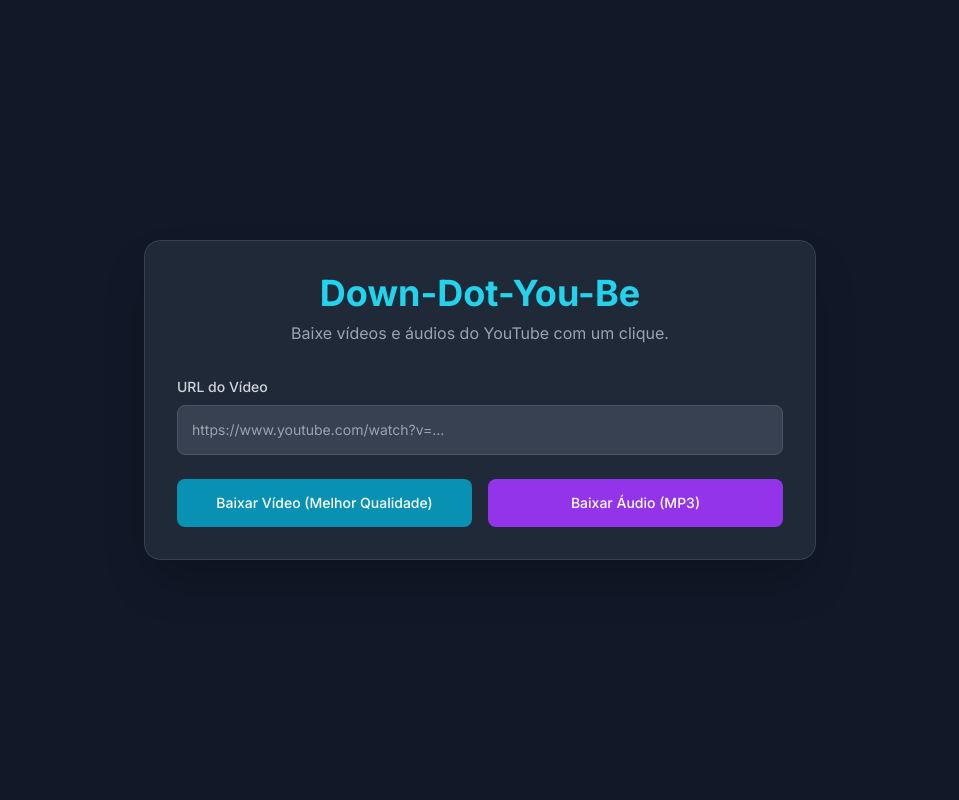
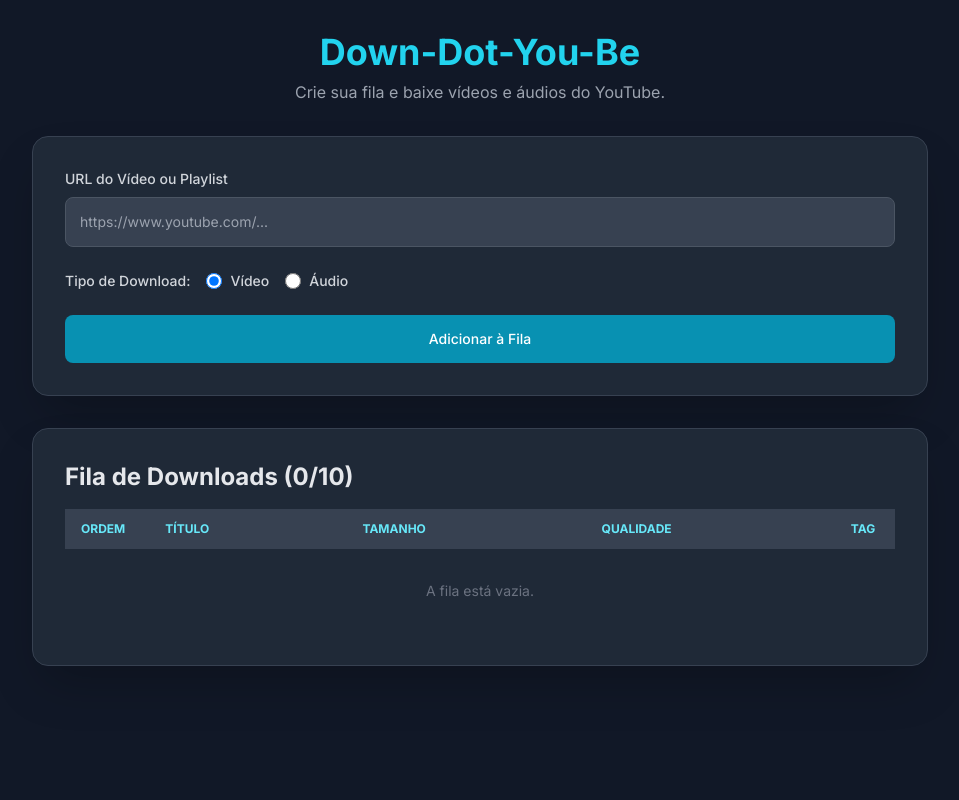
Before and after one commit to fb-brito/down-dot-you-be, a Flask app: page / in a window 1280 px wide. Shown: the whole page, without its empty margins (160-1119 px from the left). Run offline with Flask 3, Linux system fonts and the light colour scheme; some libraries are stand-ins or nearby versions.

Commit message:
projeto_concluido

```diff
--- a/app.py
+++ b/app.py
@@ -2,13 +2,13 @@
 import os
 import csv
 from datetime import datetime
-from flask import Flask, render_template, request, redirect, url_for, flash
+from flask import Flask, render_template, request, redirect, url_for, flash, session
 import yt_dlp
 
 # --- Configuração da Aplicação Flask ---
 app = Flask(__name__)
-# Chave secreta para usar mensagens flash
-app.secret_key = 'supersecretkey'
+# Chave secreta para usar mensagens flash e sessões
+app.secret_key = 'uma-chave-secreta-muito-forte'
 
 # --- Constantes de Diretório ---
 BASE_DIR = os.path.dirname(os.path.abspath(__file__))
@@ -19,27 +19,17 @@
 MASTER_LOG_FILE = os.path.join(LOGS_DIR, 'master_log.csv')
 
 # --- Funções de Lógica ---
-
 def create_initial_directories():
-    """Garante que a pasta principal de downloads exista."""
     os.makedirs(VIDEOS_DIR, exist_ok=True)
     os.makedirs(AUDIOS_DIR, exist_ok=True)
+    os.makedirs(LOGS_DIR, exist_ok=True)
 
-# Chamada da função para garantir que os diretórios sejam criados na inicialização
 create_initial_directories()
 
+# (Função log_master_record permanece a mesma)
 def log_master_record(video_info, operation_type, status, output_path):
-    """
-    Registra uma operação no arquivo de log mestre.
-    *** CORREÇÃO: Garante que o diretório de log exista antes de escrever. ***
-    """
-    # Garante que o diretório de logs exista
     os.makedirs(LOGS_DIR, exist_ok=True)
-
-    header = [
-        "timestamp", "video_id", "video_title",
-        "operation_type", "status", "output_file_path"
-    ]
+    header = ["timestamp", "video_id", "video_title", "operation_type", "status", "output_file_path"]
     log_entry = {
         "timestamp": datetime.now().strftime("%Y-%m-%d %H:%M:%S"),
         "video_id": video_info.get('id', 'N/A'),
@@ -48,7 +38,6 @@
         "status": status,
         "output_file_path": output_path
     }
-
     file_exists = os.path.isfile(MASTER_LOG_FILE)
     with open(MASTER_LOG_FILE, 'a', newline='', encoding='utf-8') as f:
         writer = csv.DictWriter(f, fieldnames=header, delimiter=';')
@@ -56,81 +45,135 @@
             writer.writeheader()
         writer.writerow(log_entry)
 
-def download_content(video_url, download_type):
-    """
-    Realiza o download de vídeo ou áudio do YouTube.
-    Retorna (True, info, path) em caso de sucesso ou (False, error_message, None) em caso de falha.
-    """
-    operation_type = "Download Inválido" # Valor padrão
+def get_video_info(video_url):
+    """Obtém informações do vídeo sem fazer o download."""
+    ydl_opts = {'quiet': True, 'noplaylist': False} # noplaylist=False para detectar playlists
+    with yt_dlp.YoutubeDL(ydl_opts) as ydl:
+        try:
+            info = ydl.extract_info(video_url, download=False)
+            return info
+        except Exception as e:
+            print(f"Erro ao obter informações do vídeo: {e}")
+            return None
+
+def download_video_item(video_url, download_type):
+    """Função de download para um único item, adaptada da original."""
+    # Lógica de download similar à função download_content anterior...
+    # (Esta função é uma simplificação para ser chamada pela rota de download da fila)
+    operation_type = "Download Inválido"
     try:
-        if download_type == 'video':
+        if 'audio' in download_type:
+            ydl_opts = {
+                'format': 'bestaudio/best',
+                'postprocessors': [{'key': 'FFmpegExtractAudio', 'preferredcodec': 'mp3', 'preferredquality': '192'}],
+                'outtmpl': os.path.join(AUDIOS_DIR, '%(title)s [%(id)s].%(ext)s'),
+                'noplaylist': 'playlist' not in download_type
+            }
+            operation_type = "Download de Áudio" if 'playlist' not in download_type else "Download de Playlist de Áudio"
+        else: # Vídeo
             ydl_opts = {
                 'format': 'bestvideo[ext=mp4]+bestaudio[ext=m4a]/best[ext=mp4]/best',
                 'outtmpl': os.path.join(VIDEOS_DIR, '%(title)s [%(id)s].%(ext)s'),
-                'quiet': False,
-                'noplaylist': True
+                'noplaylist': 'playlist' not in download_type
             }
-            operation_type = "Download de Vídeo"
-        elif download_type == 'audio':
-            ydl_opts = {
-                'format': 'bestaudio/best',
-                'postprocessors': [{
-                    'key': 'FFmpegExtractAudio',
-                    'preferredcodec': 'mp3',
-                    'preferredquality': '192',
-                }],
-                'outtmpl': os.path.join(AUDIOS_DIR, '%(title)s [%(id)s].%(ext)s'),
-                'quiet': False,
-                'noplaylist': True
-            }
-            operation_type = "Download de Áudio"
-        else:
-            return False, "Tipo de download inválido.", None
+            operation_type = "Download de Vídeo" if 'playlist' not in download_type else "Download de Playlist de Vídeo"
 
         with yt_dlp.YoutubeDL(ydl_opts) as ydl:
             info = ydl.extract_info(video_url, download=True)
-            filename = ydl.prepare_filename(info)
-            if download_type == 'audio':
-                 base, _ = os.path.splitext(filename)
-                 filename = base + '.mp3'
-
-        log_master_record(info, operation_type, "SUCCESS", filename)
-        return True, info, filename
+            log_master_record(info, operation_type, "SUCCESS", "")
 
     except Exception as e:
-        error_message = f"Erro ao processar o download: {str(e)}"
-        log_master_record({'id': 'N/A', 'title': 'Falha no Download'}, operation_type, "FAIL", error_message)
-        return False, error_message, None
+        log_master_record({'id': 'N/A', 'title': 'Falha no Download'}, operation_type, "FAIL", str(e))
+
 
 # --- Rotas da Aplicação ---
 
 @app.route('/')
 def index():
-    """Renderiza a página inicial."""
-    return render_template('index.html')
+    """Renderiza a página inicial e exibe a fila."""
+    # A fila agora é armazenada na sessão do usuário
+    if 'queue' not in session:
+        session['queue'] = []
+    return render_template('index.html', queue=session['queue'])
 
-@app.route('/download', methods=['POST'])
-def download():
-    """Processa a requisição de download do formulário."""
+@app.route('/add', methods=['POST'])
+def add_to_queue():
+    """Adiciona um item à fila de downloads."""
     video_url = request.form.get('url')
-    download_type = request.form.get('type')
+    download_type = request.form.get('type') # 'video' ou 'audio'
 
     if not video_url:
-        flash("Por favor, insira uma URL do YouTube.", "error")
+        flash("Por favor, insira uma URL.", "error")
         return redirect(url_for('index'))
 
-    success, result, path = download_content(video_url, download_type)
+    # Garante que a fila exista na sessão
+    if 'queue' not in session:
+        session['queue'] = []
 
-    if success:
-        title = result.get('title', 'desconhecido')
-        flash(f"Sucesso! '{title}' foi baixado.", "success")
+    # Impõe o limite de 10 itens
+    if len(session['queue']) >= 10:
+        flash("A fila de downloads está cheia (máx. 10 itens).", "error")
+        return redirect(url_for('index'))
+
+    info = get_video_info(video_url)
+    if not info:
+        flash("Não foi possível obter informações da URL fornecida.", "error")
+        return redirect(url_for('index'))
+
+    is_playlist = info.get('_type') == 'playlist'
+    final_download_type = f"playlist_{download_type}" if is_playlist else download_type
+
+    # Formata o tamanho do arquivo para exibição
+    filesize = info.get('filesize_approx')
+    if filesize:
+        filesize_mb = f"{filesize / 1024 / 1024:.2f} MB"
     else:
-        flash(f"Falha no download. Verifique o console para detalhes.", "error")
-        print(f"ERRO DETALHADO: {result}")
+        filesize_mb = "N/A" if not is_playlist else "Playlist"
+
+    queue_item = {
+        'url': video_url,
+        'title': info.get('title', 'Título desconhecido'),
+        'type': final_download_type, # ex: 'video', 'audio', 'playlist_video'
+        'quality': f"{info.get('height', 'Áudio')}p" if not 'audio' in final_download_type else 'MP3 192kbps',
+        'size': filesize_mb,
+    }
+
+    session['queue'].append(queue_item)
+    # Marca a sessão como modificada para garantir que seja salva
+    session.modified = True
+    flash(f"'{queue_item['title']}' adicionado à fila.", "success")
 
     return redirect(url_for('index'))
 
+@app.route('/download_queue', methods=['POST'])
+def download_queue():
+    """Inicia o processo de download de todos os itens na fila."""
+    if 'queue' not in session or not session['queue']:
+        flash("A fila está vazia. Nada para baixar.", "error")
+        return redirect(url_for('index'))
 
-# --- Execução da Aplicação ---
+    # O download real pode demorar. Em uma app real, usaríamos tarefas em background (Celery, etc)
+    # Para este exemplo, faremos o download sequencialmente.
+    queue_to_download = session['queue']
+
+    # Limpa a fila na sessão ANTES de começar a baixar
+    session['queue'] = []
+    session.modified = True
+
+    for item in queue_to_download:
+        print(f"Baixando: {item['title']}")
+        download_video_item(item['url'], item['type'])
+
+    flash("Downloads da fila concluídos!", "success")
+    return redirect(url_for('index'))
+
+@app.route('/clear_queue', methods=['POST'])
+def clear_queue():
+    """Limpa todos os itens da fila."""
+    session['queue'] = []
+    session.modified = True
+    flash("Fila de downloads limpa.", "info")
+    return redirect(url_for('index'))
+
 if __name__ == '__main__':
     app.run(debug=True)
--- a/links.txt
+++ b/links.txt
@@ -7,9 +7,11 @@
 
 Aplicação Flask: down-dot-you-be:
 https://gemini.google.com/app/9f6ba299f6c53313#:~:text=Abrir-,Aplica%C3%A7%C3%A3o%20Flask%3A%20down%2Ddot%2Dyou%2Dbe,-8%20de%20jun
+https://gemini.google.com/app/9f6ba299f6c53313#:~:text=implementar%20a%20fila.-,Aplica%C3%A7%C3%A3o%20Flask%20com%20Fila%20(app.py),-8%20de%20jun
 
 Interface Web: index.html:
 https://gemini.google.com/app/9f6ba299f6c53313#:~:text=Abrir-,Interface%20Web%3A%20index.html,-8%20de%20jun
+https://gemini.google.com/app/9f6ba299f6c53313#:~:text=Abrir-,Interface%20com%20Fila%20(index.html),-8%20de%20jun
 
 Dependências: requirements.txt:
 https://gemini.google.com/app/9f6ba299f6c53313#:~:text=Abrir-,Depend%C3%AAncias%3A%20requirements.txt,-8%20de%20jun
--- a/templates/index.html
+++ b/templates/index.html
@@ -4,19 +4,12 @@
 <head>
     <meta charset="UTF-8">
     <meta name="viewport" content="width=device-width, initial-scale=1.0">
-    <title>Down-Dot-You-Be</title>
-    <!-- Tailwind CSS para estilização rápida e moderna -->
+    <title>Down-Dot-You-Be - Fila de Downloads</title>
     <script src="https://cdn.tailwindcss.com"></script>
-    <link rel="preconnect" href="https://fonts.googleapis.com">
-    <link rel="preconnect" href="https://fonts.gstatic.com" crossorigin>
     <link href="https://fonts.googleapis.com/css2?family=Inter:wght@400;500;600;700&display=swap" rel="stylesheet">
     <style>
-        body {
-            font-family: 'Inter', sans-serif;
-        }
-        .flash-message {
-            animation: fadeInOut 5s forwards;
-        }
+        body { font-family: 'Inter', sans-serif; }
+        .flash-message { animation: fadeInOut 5s forwards; }
         @keyframes fadeInOut {
             0% { opacity: 0; transform: translateY(-20px); }
             10% { opacity: 1; transform: translateY(0); }
@@ -25,44 +18,111 @@
         }
     </style>
 </head>
-<body class="bg-gray-900 text-white flex items-center justify-center min-h-screen">
+<body class="bg-gray-900 text-white min-h-screen p-4 sm:p-8">
 
-    <div class="absolute top-5 right-5 space-y-3 w-full max-w-sm">
-        <!-- Mensagens Flash (Alertas) -->
+    <!-- Container de Mensagens Flash -->
+    <div class="fixed top-5 right-5 w-full max-w-sm z-50">
         {% with messages = get_flashed_messages(with_categories=true) %}
             {% if messages %}
                 {% for category, message in messages %}
-                    <div class="flash-message p-4 rounded-lg text-white {% if category == 'error' %}bg-red-500{% else %}bg-green-500{% endif %} shadow-lg" role="alert">
-                        <strong class="font-bold">{% if category == 'error' %}Erro!{% else %}Sucesso!{% endif %}</strong>
-                        <span class="block sm:inline">{{ message }}</span>
+                    <div class="flash-message p-4 rounded-lg text-white mb-3
+                        {% if category == 'error' %}bg-red-600{% elif category == 'success' %}bg-green-600{% else %}bg-blue-600{% endif %} shadow-lg" role="alert">
+                        <span class="font-bold capitalize">{{ category }}!</span>
+                        <span class="block sm:inline ml-2">{{ message }}</span>
                     </div>
                 {% endfor %}
             {% endif %}
         {% endwith %}
     </div>
 
-    <div class="w-full max-w-2xl mx-auto p-8 bg-gray-800 rounded-2xl shadow-2xl border border-gray-700">
+    <div class="w-full max-w-4xl mx-auto">
         <div class="text-center mb-8">
             <h1 class="text-4xl font-bold text-cyan-400">Down-Dot-You-Be</h1>
-            <p class="text-gray-400 mt-2">Baixe vídeos e áudios do YouTube com um clique.</p>
+            <p class="text-gray-400 mt-2">Crie sua fila e baixe vídeos e áudios do YouTube.</p>
         </div>
 
-        <form action="/download" method="POST">
-            <div class="mb-6">
-                <label for="url" class="block mb-2 text-sm font-medium text-gray-300">URL do Vídeo</label>
-                <input type="url" name="url" id="url" class="w-full bg-gray-700 border border-gray-600 text-white text-sm rounded-lg focus:ring-cyan-500 focus:border-cyan-500 block p-3.5" placeholder="https://www.youtube.com/watch?v=..." required>
+        <!-- Formulário para adicionar à Fila -->
+        <div class="bg-gray-800 rounded-2xl shadow-2xl border border-gray-700 p-8 mb-8">
+            <form action="{{ url_for('add_to_queue') }}" method="POST" class="space-y-6">
+                <div>
+                    <label for="url" class="block mb-2 text-sm font-medium text-gray-300">URL do Vídeo ou Playlist</label>
+                    <input type="url" name="url" id="url" class="w-full bg-gray-700 border border-gray-600 text-white text-sm rounded-lg focus:ring-cyan-500 focus:border-cyan-500 block p-3.5" placeholder="https://www.youtube.com/..." required>
+                </div>
+                <div class="flex items-center space-x-4">
+                    <p class="text-sm font-medium text-gray-300">Tipo de Download:</p>
+                    <div class="flex items-center">
+                        <input checked id="type-video" type="radio" value="video" name="type" class="w-4 h-4 text-cyan-600 bg-gray-700 border-gray-600 focus:ring-cyan-500">
+                        <label for="type-video" class="ml-2 text-sm font-medium text-gray-300">Vídeo</label>
+                    </div>
+                    <div class="flex items-center">
+                        <input id="type-audio" type="radio" value="audio" name="type" class="w-4 h-4 text-purple-600 bg-gray-700 border-gray-600 focus:ring-purple-500">
+                        <label for="type-audio" class="ml-2 text-sm font-medium text-gray-300">Áudio</label>
+                    </div>
+                </div>
+                <button type="submit" class="w-full text-white bg-cyan-600 hover:bg-cyan-700 focus:ring-4 focus:outline-none focus:ring-cyan-800 font-medium rounded-lg text-sm px-5 py-3.5 text-center transition-transform transform hover:scale-105">
+                    Adicionar à Fila
+                </button>
+            </form>
+        </div>
+
+        <!-- Fila de Downloads -->
+        <div class="bg-gray-800 rounded-2xl shadow-2xl border border-gray-700 p-8">
+            <h2 class="text-2xl font-bold mb-4 text-gray-200">Fila de Downloads ({{ queue|length }}/10)</h2>
+            <div class="overflow-x-auto">
+                <table class="w-full text-sm text-left text-gray-400">
+                    <thead class="text-xs text-cyan-300 uppercase bg-gray-700">
+                        <tr>
+                            <th scope="col" class="px-4 py-3 w-16 text-center">Ordem</th>
+                            <th scope="col" class="px-6 py-3">Título</th>
+                            <th scope="col" class="px-6 py-3">Tamanho</th>
+                            <th scope="col" class="px-6 py-3">Qualidade</th>
+                            <th scope="col" class="px-4 py-3 w-16 text-center">Tag</th>
+                        </tr>
+                    </thead>
+                    <tbody>
+                        {% if queue %}
+                            {% for item in queue %}
+                            <tr class="border-b bg-gray-800 border-gray-700 hover:bg-gray-600">
+                                <td class="px-4 py-4 text-center">
+                                    <img src="{{ url_for('static', filename='images/' + loop.index|string + '_icon.png') }}" alt="Ordem {{ loop.index }}" class="h-6 w-6 mx-auto" onerror="this.style.display='none'; this.parentElement.innerText='{{ loop.index }}'">
+                                </td>
+                                <th scope="row" class="px-6 py-4 font-medium text-white whitespace-nowrap">
+                                    {{ item.title }}
+                                </th>
+                                <td class="px-6 py-4">
+                                    {{ item.size }}
+                                </td>
+                                <td class="px-6 py-4">
+                                    {{ item.quality }}
+                                </td>
+                                <td class="px-4 py-4 text-center">
+                                    <img src="{{ url_for('static', filename='images/' + item.type + '_icon.png') }}" alt="Tag {{ item.type }}" class="h-6 w-6 mx-auto">
+                                </td>
+                            </tr>
+                            {% endfor %}
+                        {% else %}
+                            <tr class="bg-gray-800">
+                                <td colspan="5" class="px-6 py-8 text-center text-gray-500">A fila está vazia.</td>
+                            </tr>
+                        {% endif %}
+                    </tbody>
+                </table>
             </div>
-
-            <div class="flex flex-col sm:flex-row gap-4">
-                <button type="submit" name="type" value="video" class="w-full text-white bg-cyan-600 hover:bg-cyan-700 focus:ring-4 focus:outline-none focus:ring-cyan-800 font-medium rounded-lg text-sm px-5 py-3.5 text-center transition-transform transform hover:scale-105">
-                    Baixar Vídeo (Melhor Qualidade)
-                </button>
-                <button type="submit" name="type" value="audio" class="w-full text-white bg-purple-600 hover:bg-purple-700 focus:ring-4 focus:outline-none focus:ring-purple-800 font-medium rounded-lg text-sm px-5 py-3.5 text-center transition-transform transform hover:scale-105">
-                    Baixar Áudio (MP3)
-                </button>
+            {% if queue %}
+            <div class="flex flex-col sm:flex-row gap-4 mt-6">
+                <form action="{{ url_for('download_queue') }}" method="POST" class="w-full">
+                     <button type="submit" class="w-full text-white bg-green-600 hover:bg-green-700 focus:ring-4 focus:outline-none focus:ring-green-800 font-medium rounded-lg text-sm px-5 py-3.5 text-center transition-transform transform hover:scale-105">
+                        Iniciar Downloads
+                    </button>
+                </form>
+                 <form action="{{ url_for('clear_queue') }}" method="POST" class="w-full">
+                    <button type="submit" class="w-full text-white bg-red-600 hover:bg-red-700 focus:ring-4 focus:outline-none focus:ring-red-800 font-medium rounded-lg text-sm px-5 py-3.5 text-center transition-transform transform hover:scale-105">
+                        Limpar Fila
+                    </button>
+                </form>
             </div>
-        </form>
+            {% endif %}
+        </div>
     </div>
-
 </body>
 </html>
```
Also changed, not shown: static/images/0_icon.png (added), static/images/1_icon.png (added), static/images/2_icon.png (added), static/images/3_icon.png (added), static/images/4_icon.png (added), static/images/5_icon.png (added), static/images/6_icon.png (added), static/images/7_icon.png (added), static/images/8_icon.png (added), static/images/9_icon.png (added), static/images/audio_icon.png (added), static/images/playlist_audio_icon.png (added), static/images/playlist_video_icon.png (added), static/images/video_icon.png (added), 1 other file.
